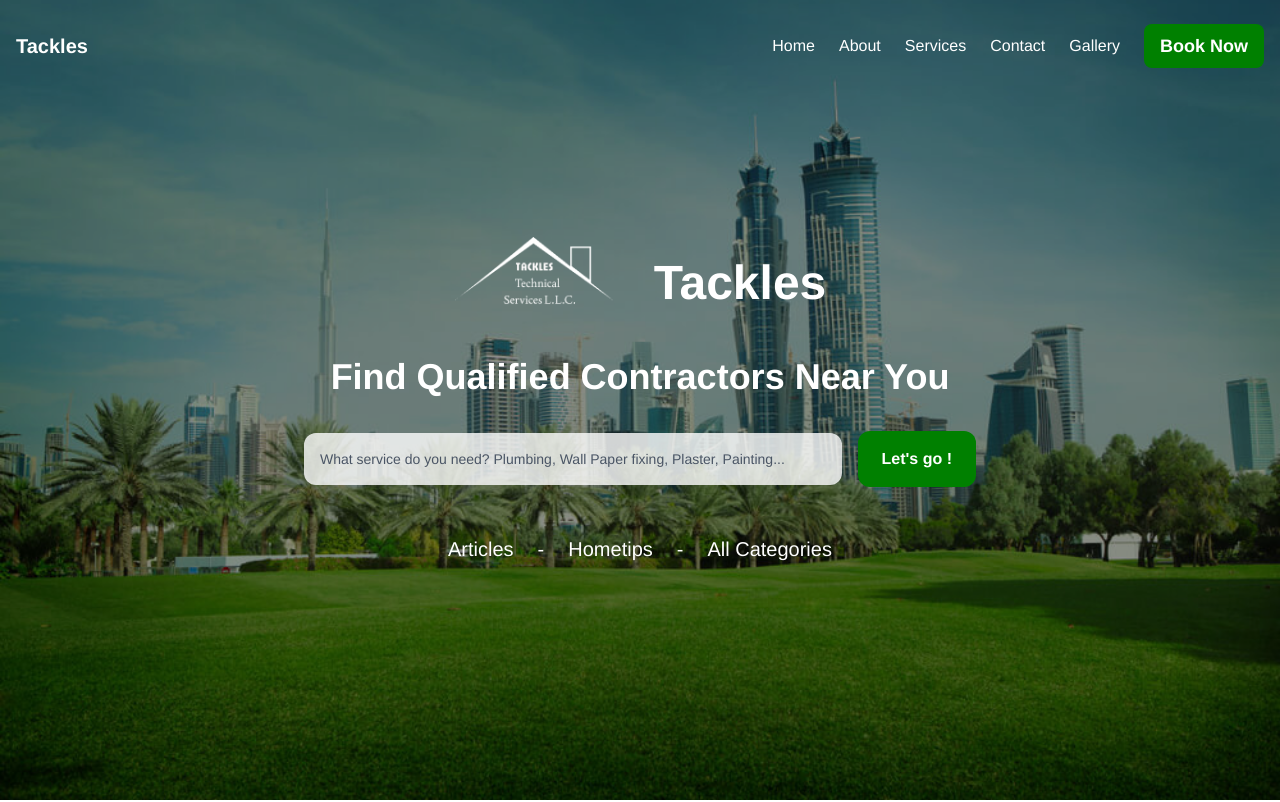
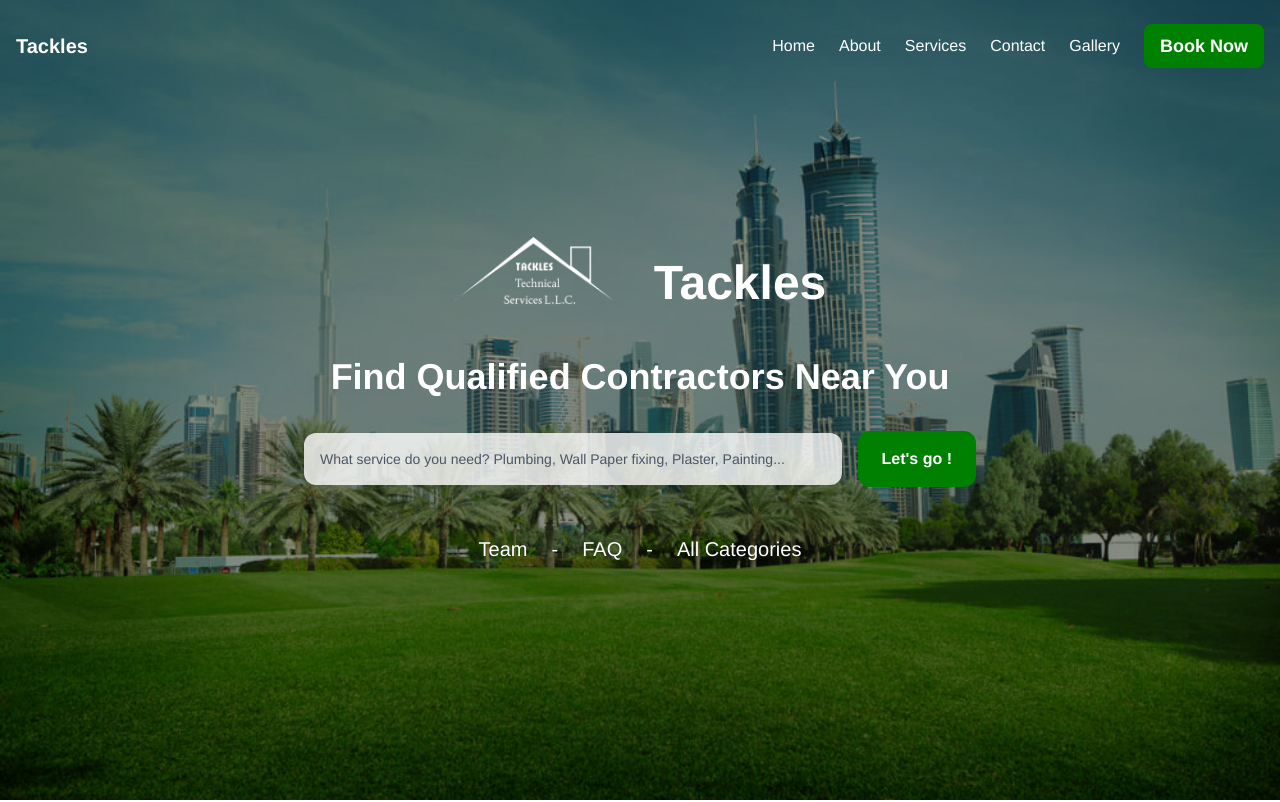
Before and after one commit to MihailoTerzic/Tackles, a Next.js app: page / in a window 1280 px wide. Shown: the top 802 px of the page. Built offline with nearby package versions, Linux system fonts and the light colour scheme.

Commit message:
hero links and animation on cards

```diff
--- a/app/(home)/Hero.js
+++ b/app/(home)/Hero.js
@@ -47,9 +47,9 @@
 
         {/* Links */}
         <div className="flex gap-6  font-medium pt-4 text-xl">
-          <Link href="#">Articles</Link>
+          <Link href="/team">Team</Link>
           <span className="hidden sm:inline">-</span>
-          <Link href="#">Hometips</Link>
+          <Link href="/FAQ">FAQ</Link>
           <span className="hidden sm:inline">-</span>
           <Link href="#">All Categories</Link>
         </div>
--- a/app/(home)/serviceSection.js
+++ b/app/(home)/serviceSection.js
@@ -3,7 +3,7 @@
 
 const Card = ({img,text}) => {
 return (
-    <div className='border-2 border-[#008000] p-4 px-10 flex flex-col items-center justify-center'>
+    <div className='border-2 border-[#008000]  p-4 px-10 flex flex-col items-center justify-center  transition-transform duration-300 hover:scale-105 hover:shadow-lg '>
         <Image src={img} alt={text} width={200} height={200}/>
         <p className='text-xl font-bold'>{text}</p>
     </div>
@@ -14,7 +14,7 @@
   return (
     <div className='h-screen container mx-auto  flex flex-col gap-4 items-center justify-center'>
       <h1 className='text-3xl text-center mb-4 font-bold'>Popular services near <span className='text-[#008000]'>Your Area</span></h1>
-      <div className="flex sm:grid sm:grid-cols-4 sm:grid-rows-2 gap-4 w-[80%] overflow-x-auto">
+      <div className="flex sm:grid sm:grid-cols-4 sm:grid-rows-2 gap-4 w-[80%] overflow-x-auto sm:overflow-visible">
 
 <Card img='/services/plumbing.png' text='Plumbing'/>
 <Card img='/services/painting.png' text='Painting'/>
```
